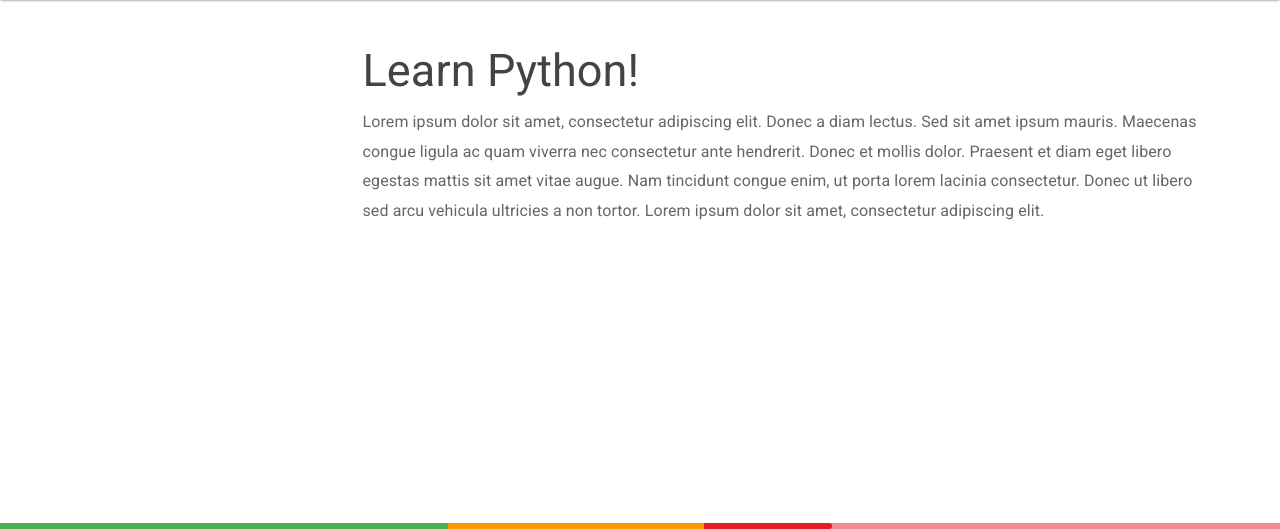
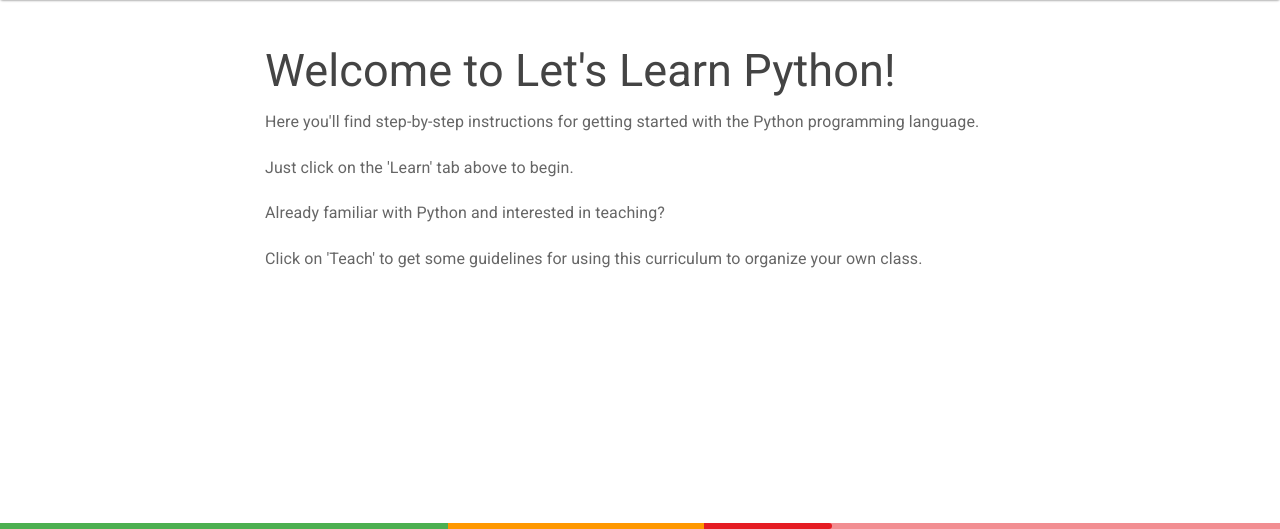
Before and after one commit to mechanicalgirl/pykids, a Django app: page / in a window 1280 px wide. Shown: the part 65-594 px from the top of the page. Run offline with Django 3.2, Linux system fonts and the light colour scheme; some libraries are stand-ins or nearby versions.

Commit message:
add home page and lessons page content

```diff
--- a/letslearnpython/letslearnpython/templates/letslearnpython/index.html
+++ b/letslearnpython/letslearnpython/templates/letslearnpython/index.html
@@ -6,22 +6,17 @@
   <div class="row">
 
     <!-- left nav links -->
-    <div class="list-group yk-container-nav col-sm-3">
+    <div class="list-group yk-container-nav col-sm-2">
         <br>
     </div><!-- end left nav links -->
 
     <!-- content -->
-    <div class="yk-container-content col-sm-9">
-        <h2>Learn Python!</h2>
-        <p>
-          Lorem ipsum dolor sit amet, consectetur adipiscing elit. Donec a diam
-          lectus. Sed sit amet ipsum mauris. Maecenas congue ligula ac quam viverra
-          nec consectetur ante hendrerit. Donec et mollis dolor. Praesent et diam
-          eget libero egestas mattis sit amet vitae augue. Nam tincidunt congue enim,
-          ut porta lorem lacinia consectetur. Donec ut libero sed arcu vehicula
-          ultricies a non tortor. Lorem ipsum dolor sit amet, consectetur adipiscing elit.
-        </p>
-
+    <div class="yk-container-content col-sm-8">
+        <h2>Welcome to Let's Learn Python!</h2>
+        <p>Here you'll find step-by-step instructions for getting started with the Python programming language.</p>
+        <p>Just click on the 'Learn' tab above to begin.</p>
+        <p>Already familiar with Python and interested in teaching?</p>
+        <p>Click on 'Teach' to get some guidelines for using this curriculum to organize your own class.</p>
     </div><!-- end home page content -->
 
   </div> {# .row #}
```
Also changed, not shown: letslearnpython/lessons/templates/lessons/step.html (+7 -9 lines).
